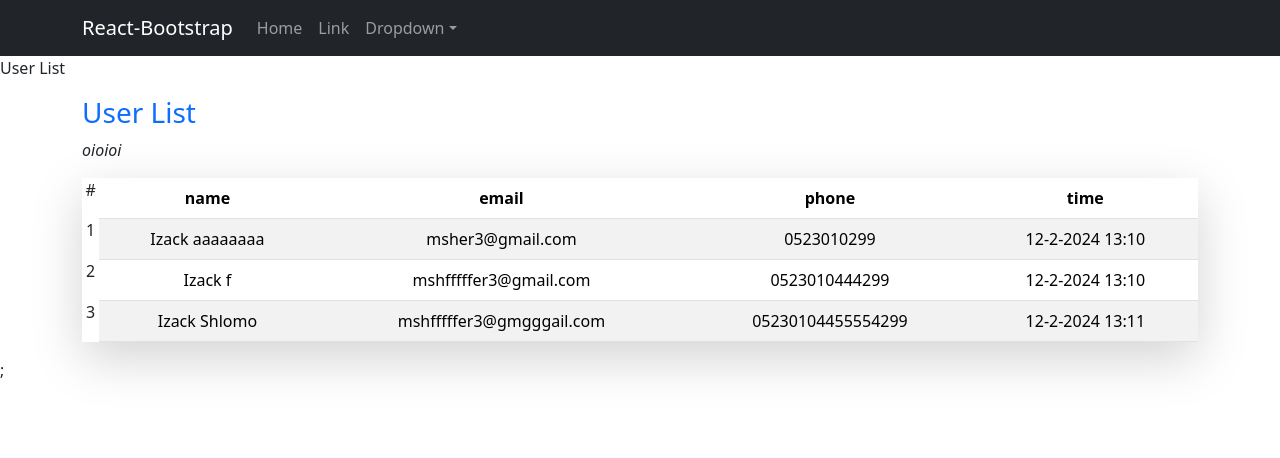
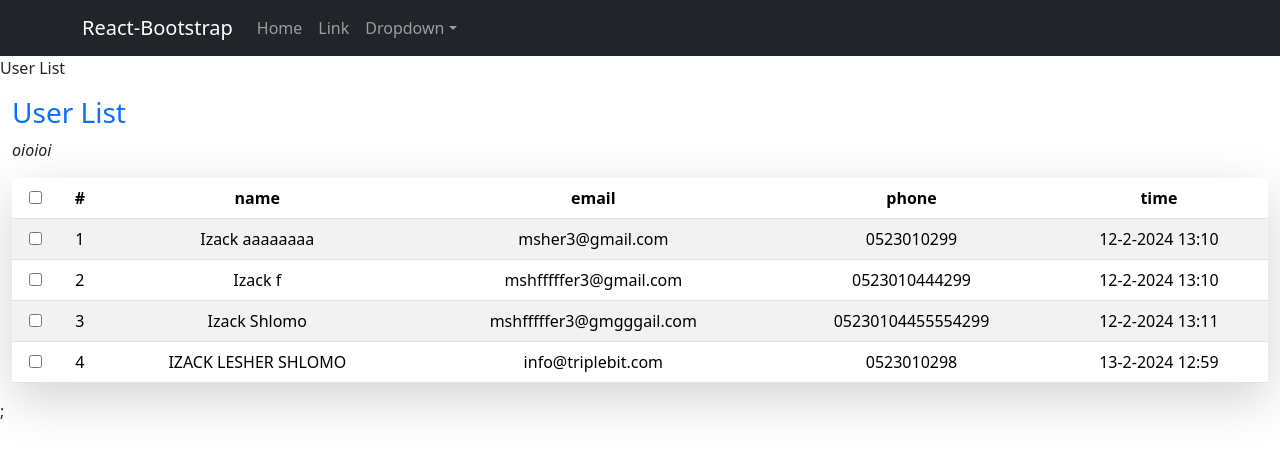
Before and after one commit to itzik-lesher/crm, a React (Create React App) app: page / in a window 1280 px wide. Shown: the top 458 px of the page. Built offline with nearby package versions, Linux system fonts and the light colour scheme.

Commit message:
line checkbox feedback ok

```diff
--- a/public/users.json
+++ b/public/users.json
@@ -1 +1 @@
-[{"form_name_id":"Filtomat-3-Leads","form_name":"\u05e4\u05d9\u05dc\u05d8\u05d5\u05de\u05d8 3 - \u05dc\u05d9\u05d3\u05d9\u05dd","name":"Izack aaaaaaaa","email":"msher3@gmail.com","phone":"0523010299","time":"12-2-2024 13:10"},{"name":"Izack f","email":"mshfffffer3@gmail.com","phone":"0523010444299","time":"12-2-2024 13:10"},{"name":"Izack Shlomo","email":"mshfffffer3@gmgggail.com","phone":"05230104455554299","time":"12-2-2024 13:11"}]
+[{"form_name_id":"Filtomat-3-Leads","form_name":"\u05e4\u05d9\u05dc\u05d8\u05d5\u05de\u05d8 3 - \u05dc\u05d9\u05d3\u05d9\u05dd","name":"Izack aaaaaaaa","email":"msher3@gmail.com","phone":"0523010299","time":"12-2-2024 13:10"},{"name":"Izack f","email":"mshfffffer3@gmail.com","phone":"0523010444299","time":"12-2-2024 13:10"},{"name":"Izack Shlomo","email":"mshfffffer3@gmgggail.com","phone":"05230104455554299","time":"12-2-2024 13:11"},{"name":"IZACK LESHER SHLOMO","email":"info@triplebit.com","phone":"0523010298","time":"13-2-2024 12:59"}]
--- a/src/components/UserList.js
+++ b/src/components/UserList.js
@@ -84,12 +84,16 @@ const UserList = () => {
       });
   }, []);
 
+  const checkboxChangedHnadler = (e) => {
+    console.log("click");
+  };
+
   return (
     <>
       User List
       {/*} <pre>{JSON.stringify(state.users)}</pre>
       <pre>{JSON.stringify(state.users,null,2)}</pre>*/}
-      <Container className="mt-3">
+      <Container fluid className="mt-3">
         <Row>
           <Col>
             <h3 className="text-primary">User List</h3>
@@ -101,19 +105,28 @@ const UserList = () => {
             <Table striped border hover className="shadow-lg text-center">
               <thead>
                 <tr>
-                  #
+                  <td>
+                    <input type="checkbox" />
+                  </td>
+                  <th>#</th>
                   {state.formFields.map((field) => {
-                    return(
-                       <th>{field}</th>
-                    )
+                    return <th>{field}</th>;
                   })}
                 </tr>
               </thead>
               <tbody>
+                {/* vertical loop */}
                 {state.formFieldsContet.map((userLine, userIndex) => {
                   return (
                     <tr key={userIndex}>
-                      { userIndex + 1 }
+                      <td>
+                        <input
+                          onChange={checkboxChangedHnadler}
+                          type="checkbox"
+                        />
+                      </td>
+                      <td>{userIndex + 1}</td>
+                      {/* horizontal  loop */}
                       {userLine.map((formField) => {
                         return <td>{formField}</td>;
                       })}
```
